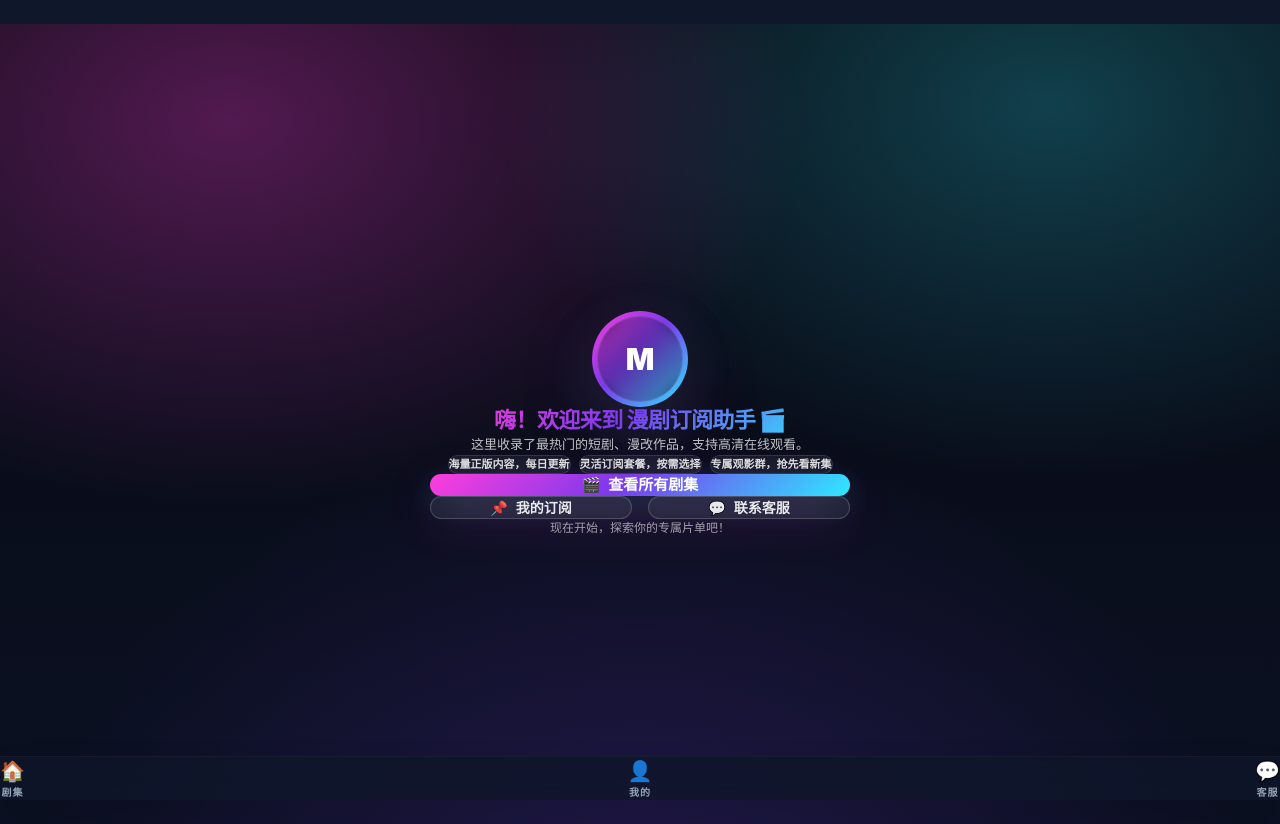
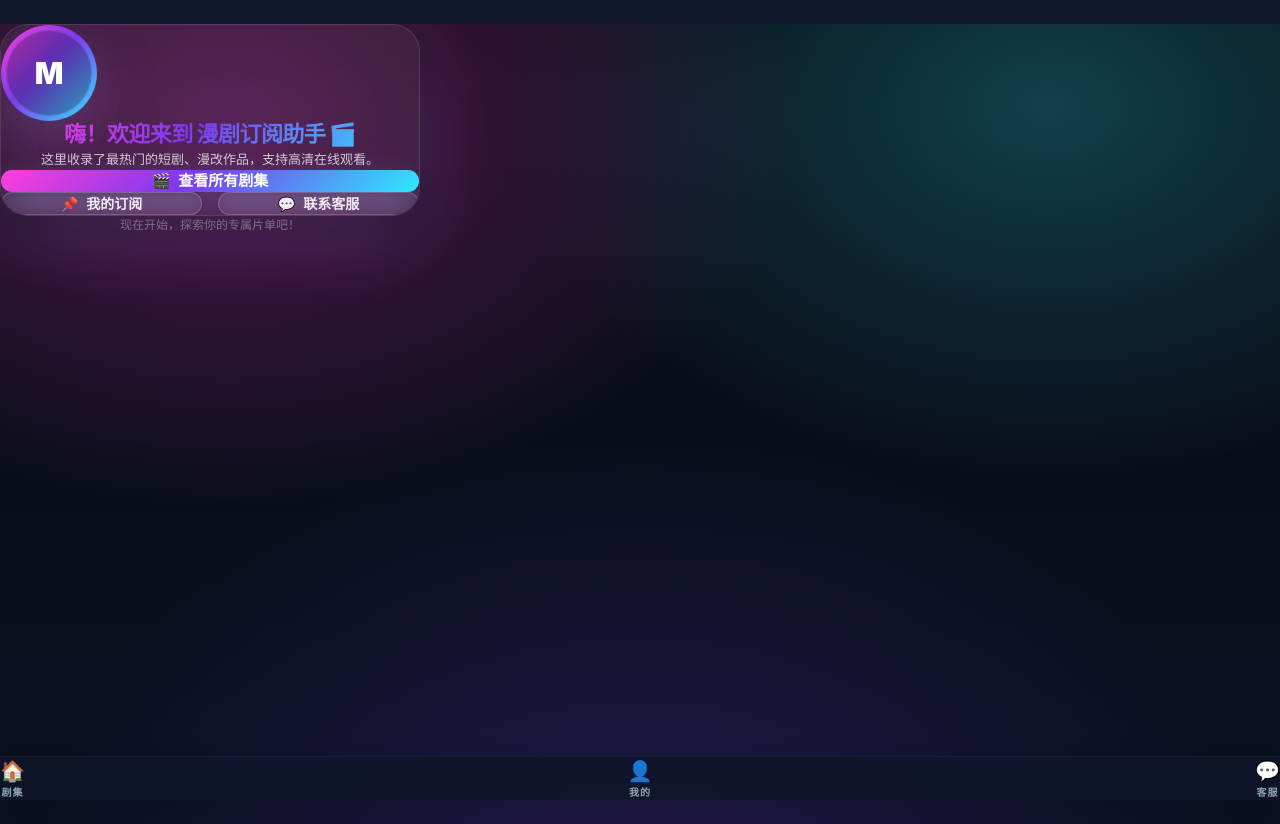
Before and after one commit to xilinbrothers/manju-frontend, a React (Vite) app: page / in a window 1280 px wide. Built offline with nearby package versions, Linux system fonts and the light colour scheme.

Commit message:
ui(frontend): match reference spacing for welcome

```diff
--- a/frontend/src/pages/WelcomePage.jsx
+++ b/frontend/src/pages/WelcomePage.jsx
@@ -9,39 +9,27 @@ const WelcomePage = ({ onNavigate, t }) => {
     <div className="relative min-h-screen bg-[#070A12] text-[var(--app-fg)] pb-24 overflow-hidden">
       <div className="absolute inset-0 pointer-events-none [background:radial-gradient(920px_620px_at_18%_12%,rgba(255,61,219,.30),transparent_62%),radial-gradient(920px_620px_at_82%_10%,rgba(46,233,255,.24),transparent_60%),radial-gradient(980px_760px_at_50%_110%,rgba(124,58,237,.20),transparent_62%),linear-gradient(to_bottom,#070A12,#0B1022)]" />
 
-      <div className="relative flex flex-col min-h-screen px-6 pt-12">
-        <div className="flex-1 flex items-center justify-center">
-          <div className="w-full max-w-[420px]">
-            <div className="flex flex-col items-center text-center">
-              <div className="h-24 w-24 rounded-full bg-[linear-gradient(135deg,#FF3DDB_0%,#7C3AED_45%,#2EE9FF_100%)] shadow-[0_24px_80px_rgba(255,61,219,.18),0_18px_60px_rgba(46,233,255,.12),0_14px_36px_rgba(0,0,0,.55)] flex items-center justify-center">
+      <div className="relative flex flex-col min-h-screen px-6 pt-10">
+        <div className="mx-auto w-full max-w-[420px]">
+          <div className="rounded-[28px] border border-white/12 bg-white/5 backdrop-blur-xl shadow-[0_24px_80px_rgba(255,61,219,.16),0_18px_60px_rgba(46,233,255,.10),0_14px_36px_rgba(0,0,0,.55)] overflow-hidden">
+            <div className="px-6 pt-10 pb-8 text-center">
+              <div className="mx-auto h-24 w-24 rounded-full bg-[linear-gradient(135deg,#FF3DDB_0%,#7C3AED_45%,#2EE9FF_100%)] shadow-[0_20px_70px_rgba(255,61,219,.18),0_14px_50px_rgba(46,233,255,.10)] flex items-center justify-center">
                 <div className="h-[86px] w-[86px] rounded-full bg-black/25 border border-white/10 backdrop-blur flex items-center justify-center">
                   <span className="text-3xl font-black text-white">M</span>
                 </div>
               </div>
 
-              <div className="mt-9">
+              <div className="mt-6">
                 <div className="text-[22px] leading-tight font-black tracking-tight text-transparent bg-clip-text bg-[linear-gradient(135deg,#FF3DDB_0%,#7C3AED_45%,#2EE9FF_100%)]">
                   {t?.welcome || '欢迎'}
                 </div>
-                <div className="mt-4 text-[13px] leading-relaxed text-white/75">
+              </div>
+
+              <div className="mt-3 text-[13px] leading-relaxed text-white/75">
                 {t?.welcome_desc || ''}
               </div>
-                {(t?.features || []).length ? (
-                  <div className="mt-5 flex flex-wrap items-center justify-center gap-2">
-                    {(t?.features || []).slice(0, 3).map((s, idx) => (
-                      <span
-                        key={idx}
-                        className="px-3 py-1.5 rounded-full text-[11px] font-semibold text-white/85 border border-white/12 bg-white/5 backdrop-blur"
-                      >
-                        {s}
-                      </span>
-                    ))}
-                  </div>
-                ) : null}
-              </div>
-            </div>
 
-            <div className="mt-12 space-y-5">
+              <div className="mt-8 space-y-4">
                 <Button
                   onClick={() => onNavigate?.('series')}
                   className="py-4 rounded-2xl text-[15px] flex items-center justify-center gap-2 bg-[linear-gradient(135deg,#FF3DDB_0%,#7C3AED_45%,#2EE9FF_100%)] shadow-[0_18px_50px_rgba(255,61,219,.22),0_10px_30px_rgba(46,233,255,.16)] hover:brightness-110 hover:-translate-y-[1px] active:translate-y-0 active:brightness-95 focus:outline-none focus-visible:shadow-[0_0_0_3px_rgba(46,233,255,.35),0_0_0_1px_rgba(255,255,255,.18)_inset]"
@@ -68,12 +56,13 @@ const WelcomePage = ({ onNavigate, t }) => {
                     <span>{t?.contact_support || '联系客服'}</span>
                   </Button>
                 </div>
+              </div>
+            </div>
+          </div>
 
           {t?.explore ? (
-                <div className="pt-1 text-center text-[12px] text-white/60">{t?.explore}</div>
+            <div className="mt-6 text-center text-[12px] text-white/60">{t?.explore}</div>
           ) : null}
-            </div>
-          </div>
         </div>
       </div>
 
```
Lines whose indentation alone changed are shown as unchanged.
